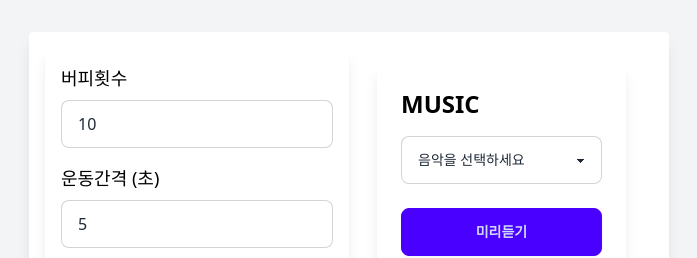
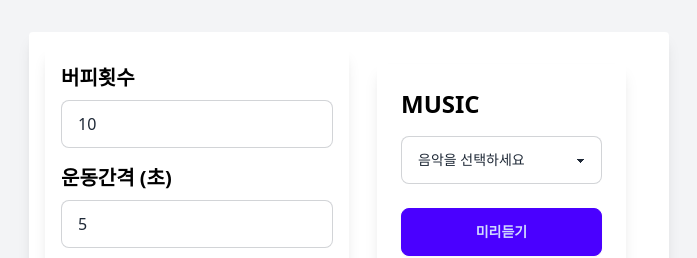
Before and after one commit to songchez/burpeeMaster, a React (Create React App) app: page / in a window 1280 px wide. Shown: the part 296-554 px from the top of the page, without its empty margins (291-988 px from the left). Built offline with nearby package versions, Linux system fonts and the light colour scheme.

Commit message:
어쩌다가 여기까지 만들었지?

```diff
--- a/src/components/WorkoutSettings.js
+++ b/src/components/WorkoutSettings.js
@@ -4,7 +4,7 @@ function WorkoutSettings({ count, interval, onCountChange, onIntervalChange }) {
   return (
     <div className="w-1/2 p-4 bg-white rounded shadow-lg mb-4">
       <div className="mb-4">
-        <label className="block text-lg font-medium text-black mb-2">
+        <label className="block text-xl font-bold text-black mb-2">
           버피횟수
         </label>
         <input
@@ -17,7 +17,7 @@ function WorkoutSettings({ count, interval, onCountChange, onIntervalChange }) {
       </div>
 
       <div className="mb-4">
-        <label className="block text-lg font-medium text-black mb-2">
+        <label className="block text-xl font-bold text-black mb-2">
           운동간격 (초)
         </label>
         <input
```
